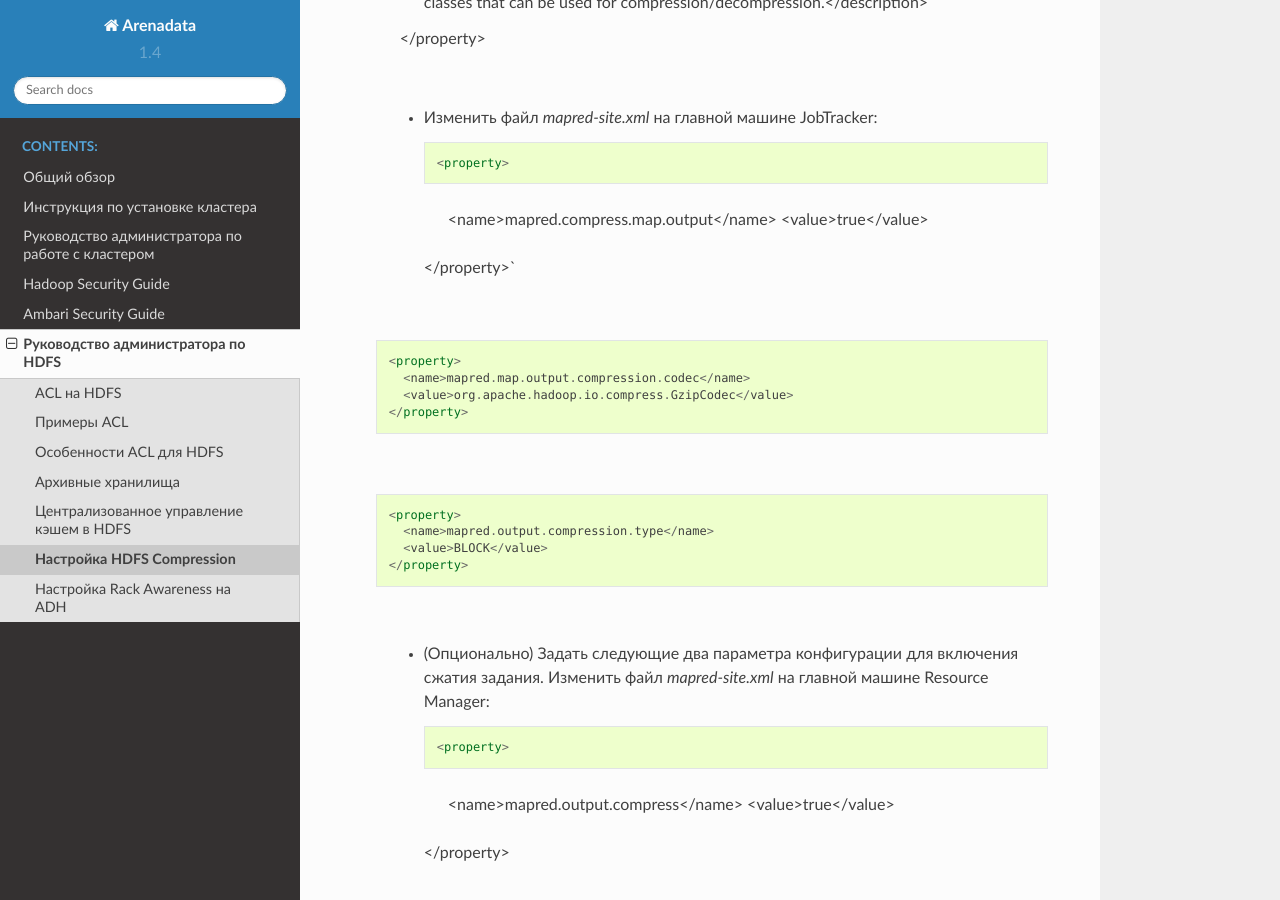
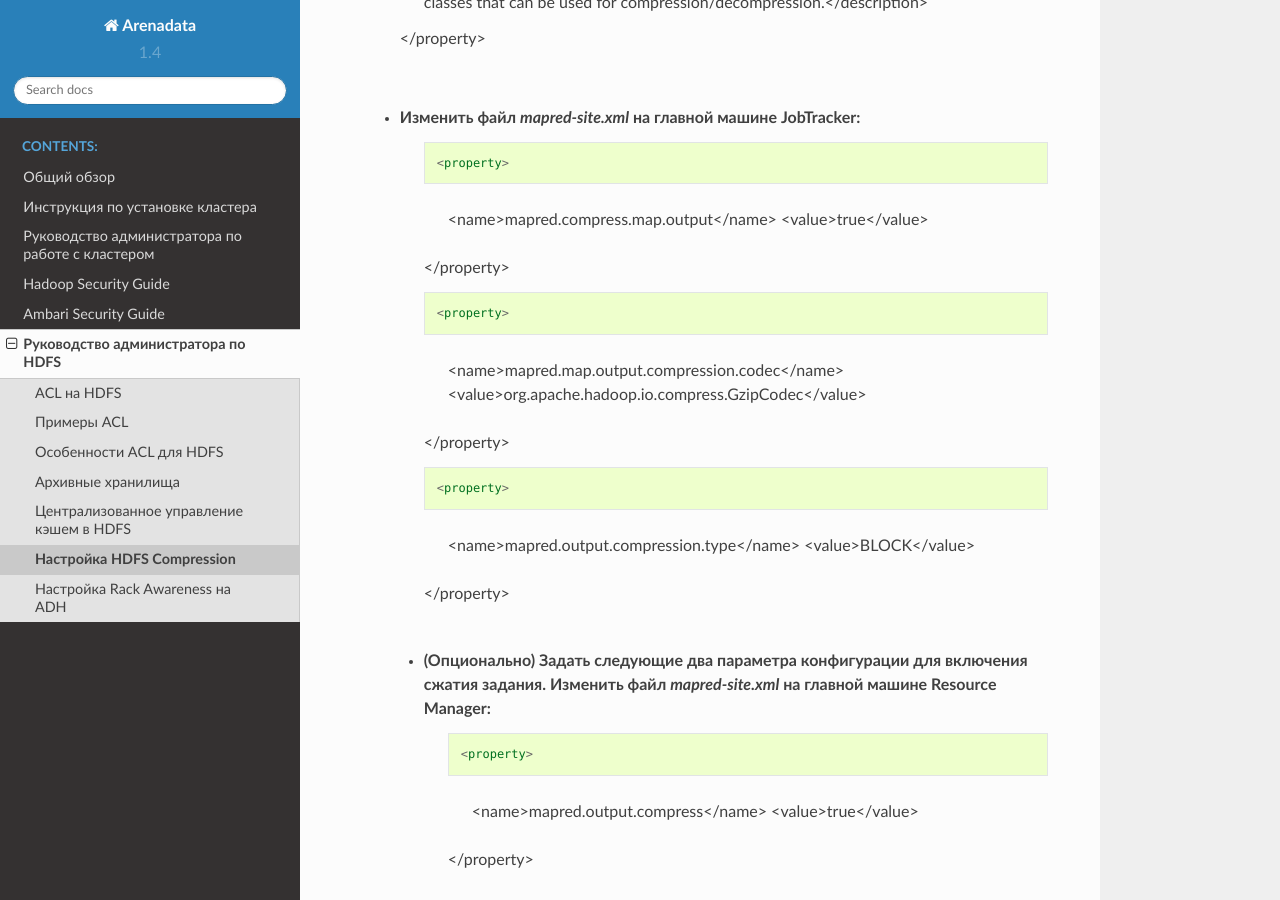
Before and after one commit to arenadata/docs_adps, a Sphinx documentation site: the page built from source/HDFSadmin/HDFSCompression.rst, in a window 1280 px wide and 900 px high, scrolled down 800 px. Built offline with Sphinx 7.4.7 and the Read the Docs theme 2.0.0, drawn with Linux system fonts in a browser that asks for light colours.

Commit message:
Update HDFSCompression.rst

```diff
--- a/source/HDFSadmin/HDFSCompression.rst
+++ b/source/HDFSadmin/HDFSCompression.rst
@@ -11,8 +11,7 @@
 
 Для **GzipCodec** необходимо выполнить следующие инструкции:
 
-+ Вариант I: использовать GzipCodec для одноразовых заданий:
-  ::
++ Вариант I: использовать GzipCodec для одноразовых заданий::
 
   hadoop jar hadoop-examples-1.1.0-SNAPSHOT.jar sort sbr"-Dmapred.compress.map.output=true" sbr"-Dmapred.map.output.compression.codec=org.apache.hadoop.io.compress.GzipCodec"sbr "-Dmapred.output.compress=true" sbr"-Dmapred.output.compression.codec=org.apache.hadoop.io.compress.GzipCodec"sbr -outKey org.apache.hadoop.io.Textsbr -outValue org.apache.hadoop.io.Text input output
 
@@ -34,21 +33,21 @@
 
 |br|
    + Изменить файл *mapred-site.xml* на главной машине JobTracker:
-    ::
+      ::
 
-    <property>
-      <name>mapred.compress.map.output</name>
-      <value>true</value>
-    </property>`
+      <property>
+        <name>mapred.compress.map.output</name>
+        <value>true</value>
+      </property>
 
- |br| ::
+      ::
 
       <property>
         <name>mapred.map.output.compression.codec</name>
         <value>org.apache.hadoop.io.compress.GzipCodec</value>
       </property>
 
- |br| ::
+      ::
 
       <property>
         <name>mapred.output.compression.type</name>
@@ -57,12 +56,12 @@
 
 |br|
    + (Опционально) Задать следующие два параметра конфигурации для включения сжатия задания. Изменить файл *mapred-site.xml* на главной машине Resource Manager:
-    ::
+      ::
 
-    <property>
-      <name>mapred.output.compress</name>
-      <value>true</value>
-    </property>
+      <property>
+        <name>mapred.output.compress</name>
+        <value>true</value>
+      </property>
 
  |br| ::
 
```
